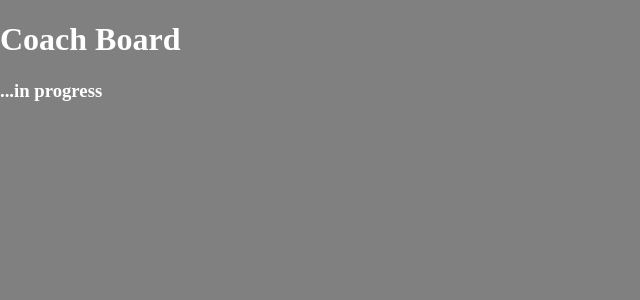
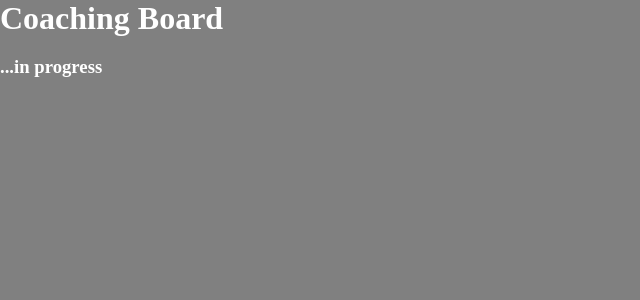
Before and after one commit to SaschaHgMann/coach-board, a React (Create React App) app: page / in a window 1280 px wide. Shown: the top 300 px of the page, without its empty margins (0-640 px from the left). Built offline with nearby package versions, Linux system fonts and the light colour scheme; a web font is replaced by a local one.

Commit message:
Add Headline Component

```diff
--- a/src/app/App.js
+++ b/src/app/App.js
@@ -1,11 +1,12 @@
 import React from "react";
 import GlobalStyles from "./GlobalStyles";
+import Headline from "../components/Headline";
 
 function App() {
   return (
     <>
       <GlobalStyles />
-      <h1>Coach Board</h1>
+      <Headline size="Header">Coaching Board</Headline>
       <h3>...in progress</h3>
     </>
   );
--- /dev/null
+++ b/src/components/Headline.js
@@ -0,0 +1,32 @@
+import styled from "styled-components";
+import PropTypes from "prop-types";
+import React from "react";
+
+const sizes = {
+  Header: "32px",
+  Main: "24px",
+  Sub: "18px"
+};
+
+function getSize(size) {
+  return sizes[size] || sizes.Main;
+}
+
+const StyledHeadline = styled.h1`
+  margin: 0;
+  font-size: ${props => getSize(props.size)};
+`;
+
+function Headline({ size, ...props }) {
+  return <StyledHeadline size={size} {...props} />;
+}
+
+Headline.propTypes = {
+  size: PropTypes.oneOf(["Header", "Main", "Sub"])
+};
+
+Headline.defaultProps = {
+  size: "Main"
+};
+
+export default Headline;
```
